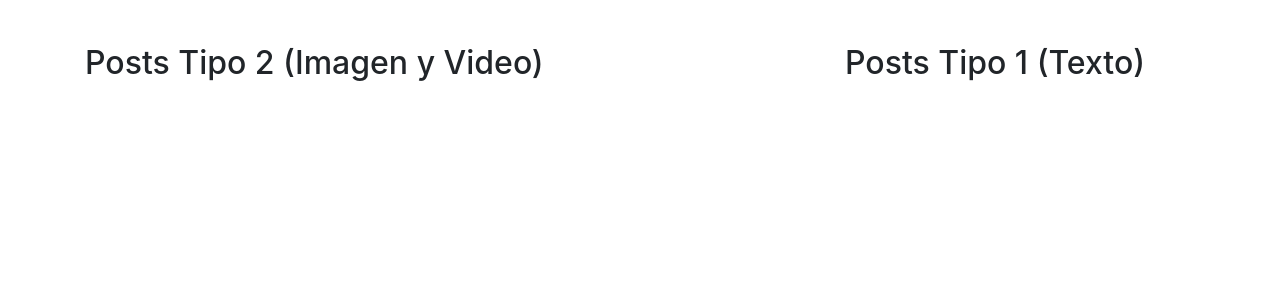
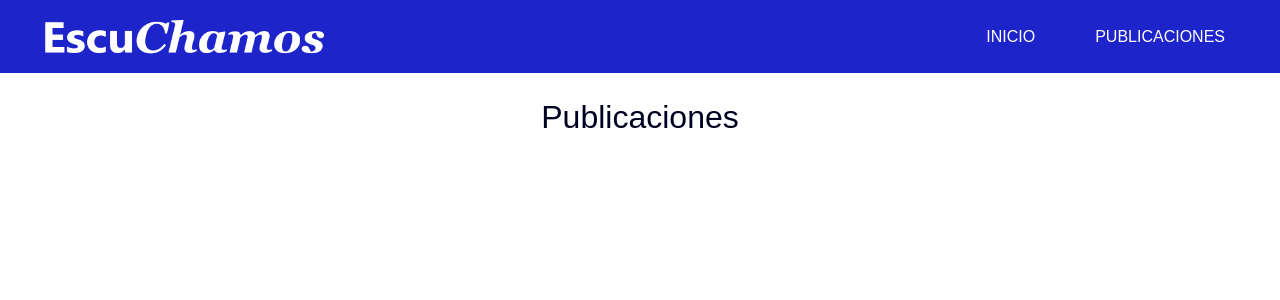
Before and after one commit to SusanDepablos/EscuChamosDjango, a Django app: page /posts/ in a window 1280 px wide. Shown: the top 300 px of the page. Run offline with Django 5.2, Linux system fonts and the light colour scheme; parts of the project's set-up code (start-up, migrations or seed data) failed here and were passed over; some libraries are stand-ins or nearby versions.

Commit message:
Vista de posts y menu

```diff
--- a/core/templates/index.html
+++ b/core/templates/index.html
@@ -33,7 +33,6 @@
 </head>
 
 <body>
-  <div class="hero_area">
     <header class="header_section">
       <div class="container-fluid">
         <nav class="navbar navbar-expand-lg custom_nav-container">
@@ -47,10 +46,10 @@
           <div class="collapse navbar-collapse" id="navbarSupportedContent">
               <ul class="navbar-nav ml-auto">
                   <li class="nav-item">
-                      <a class="nav-link" href="#">Inicio</a>
+                      <a class="nav-link" href="{% url 'index' %}">Inicio</a>
                   </li>
                   <li class="nav-item">
-                      <a class="nav-link" href="#">Publicaciones</a>
+                      <a class="nav-link" href="{% url 'posts-index' %}">Publicaciones</a>
                   </li>
                   <li class="nav-item">
                       {% if user.is_authenticated and user.is_staff %}
@@ -62,6 +61,7 @@
       </nav>
       </div>
     </header>
+  <div class="hero_area">
     <section class=" slider_section position-relative">
       <div id="carouselExampleIndicators" class="carousel slide" data-ride="carousel">
         <ol class="carousel-indicators">
--- a/core/templates/posts/posts.html
+++ b/core/templates/posts/posts.html
@@ -8,13 +8,46 @@
     <!-- Bootstrap CSS -->
     <link href="https://stackpath.bootstrapcdn.com/bootstrap/4.5.2/css/bootstrap.min.css" rel="stylesheet">
     <link href="{% static 'css/posts.css' %}" rel="stylesheet" />
+    <link href="{% static 'css/style.css' %}" rel="stylesheet" />
+    <!-- responsive style -->
+    <link href="{% static 'css/responsive.css' %}" rel="stylesheet" />
 </head>
 <body>
-    <div class="container mt-4">
+    <header class="header_section">
+        <div class="container-fluid">
+            <nav class="navbar navbar-expand-lg custom_nav-container">
+                <a class="navbar-brand" href="{% url 'index' %}">
+                    <img src="{% static 'img/banner.png' %}" alt="" class="img">
+                </a>
+                <button class="navbar-toggler" type="button" data-toggle="collapse" data-target="#navbarSupportedContent"
+                        aria-controls="navbarSupportedContent" aria-expanded="false" aria-label="Toggle navigation">
+                    <span class="navbar-toggler-icon"></span>
+                </button>
+                <div class="collapse navbar-collapse" id="navbarSupportedContent">
+                    <ul class="navbar-nav ml-auto">
+                        <li class="nav-item">
+                            <a class="nav-link" href="{% url 'index' %}">Inicio</a>
+                        </li>
+                        <li class="nav-item">
+                            <a class="nav-link" href="{% url 'posts-index' %}">Publicaciones</a>
+                        </li>
+                        <li class="nav-item">
+                            {% if user.is_authenticated and user.is_staff %}
+                            <a class="nav-link"href="{% url 'admin:index' %}">Ir al Admin</a>
+                            {% endif %}
+                        </li>
+                    </ul>
+                </div>
+            </nav>
+        </div>
+    </header>
+
+    <!-- Contenedor principal para todas las publicaciones -->
+    <div class="container mt-5" style="padding-top: 30px;">
+        <h2 class="text-center" style="padding-bottom: 30px;">Publicaciones</h2>
         <div class="row">
             <!-- Columna para Posts Tipo 2 (2/3 del ancho) -->
             <div class="col-md-8">
-                <h2>Posts Tipo 2 (Imagen y Video)</h2>
                 <div class="row">
                     {% for post in type_2_posts %}
                         <div class="col-md-6 mb-4">
@@ -40,7 +73,7 @@
                                 {% if post.body %}
                                     <div class="card-body">
                                         <p class="card-text text-content">{{ post.body }}</p>
-                                        {% if post.body|length > 50 %} <!-- Ajusta la longitud según tus necesidades -->
+                                        {% if post.body|length > 50 %}
                                             <label class="text-primary toggle-label" onclick="toggleText(this)">Ver más</label>
                                         {% else %}
                                             <label class="toggle-label hidden"></label>
@@ -59,7 +92,6 @@
 
             <!-- Columna para Posts Tipo 1 (1/3 del ancho) -->
             <div class="col-md-4">
-                <h2>Posts Tipo 1 (Texto)</h2>
                 <div class="row">
                     {% for post in type_1_posts %}
                         <div class="col-md-12 mb-4">
@@ -74,7 +106,7 @@
                                 </div>
                                 <div class="card-body">
                                     <p class="card-text text-content">{{ post.body }}</p>
-                                    {% if post.body|length > 50 %} <!-- Ajusta la longitud según tus necesidades -->
+                                    {% if post.body|length > 50 %}
                                         <label class="text-primary toggle-label" onclick="toggleText(this)">Ver más</label>
                                     {% else %}
                                         <label class="toggle-label hidden"></label>
@@ -122,8 +154,8 @@
 
         function openModal(image) {
             var modalImage = document.getElementById('modalImage');
-            modalImage.src = image.src; // Establece la fuente de la imagen del modal
-            $('#imageModal').modal('show'); // Muestra el modal
+            modalImage.src = image.src;
+            $('#imageModal').modal('show');
         }
     </script>
 </body>
--- a/static/css/posts.css
+++ b/static/css/posts.css
@@ -109,3 +109,14 @@ h2 {
 .media-container img:hover {
     opacity: 0.7; /* Efecto de oscurecimiento al pasar el ratón */
 }
+
+.header_section {
+    background-color: #1d24ca !important;
+}
+
+body {
+    font-family: "Poppins", sans-serif;
+    color: #000020;
+    background-color: #ffffff;
+    font-weight: 500;
+    }
--- a/static/css/responsive.css
+++ b/static/css/responsive.css
@@ -4,7 +4,7 @@
   }
 
   .slider_section {
-    padding: 30% 0 10% 0;
+    padding: 0 0 0 0;
   }
 
   .quote_btn-container {
--- a/static/css/style.css
+++ b/static/css/style.css
@@ -62,6 +62,7 @@ table{
   width: 100%;
   padding-bottom: 100px;
   position: relative;
+  padding-top: 100px;
 }
 
 
@@ -74,8 +75,8 @@ table{
 }
 
 .header_section {
-  background-color: transparent;
-  position: absolute;
+  background-color: #1d24ca;
+  position: fixed;
   width: 100%;
   top: 0;
   z-index: 1000;
@@ -175,7 +176,7 @@ a:focus {
 /*end header section*/
 /* slider section */
 .slider_section {
-  padding: 8% 0 6% 0;
+  padding: 0 0 0 0;
   background-size: cover;
   background-repeat: no-repeat;
 }
@@ -571,7 +572,7 @@ a {
 
 /* footer section*/
 .footer_section {
-  background-color: #c9d6df;
+  background-color: #ffffff;
   padding: 20px;
   font-weight: 500;
   display: flex;
@@ -613,7 +614,7 @@ a {
 .footer_section p {
   color: #292929;
   margin: 0;
-  font-size: 14px;
+  font-size: 16px;
 }
 
 .footer_section .brand-name {
--- a/static/css/style.scss
+++ b/static/css/style.scss
@@ -235,7 +235,7 @@ a:focus {
 /* slider section */
 .slider_section {
   background-image: url(../img/identidad2.jpg);
-  padding: 8% 0 6% 0;
+  padding: 0 0 0 0;
   background-size: cover;
   background-repeat: no-repeat;
 
@@ -551,7 +551,7 @@ a:focus {
 /* footer section*/
 
 .footer_section {
-  background-color: #c9d6df;
+  background-color: #ffffff;
   padding: 20px;
   font-weight: 500;
   display: flex;
@@ -589,6 +589,6 @@ a:focus {
 .footer_section p {
   color: #292929;
   margin: 0;
-  font-size: 14px;
+  font-size: 16px;
 }
 /* end footer section*/
```
